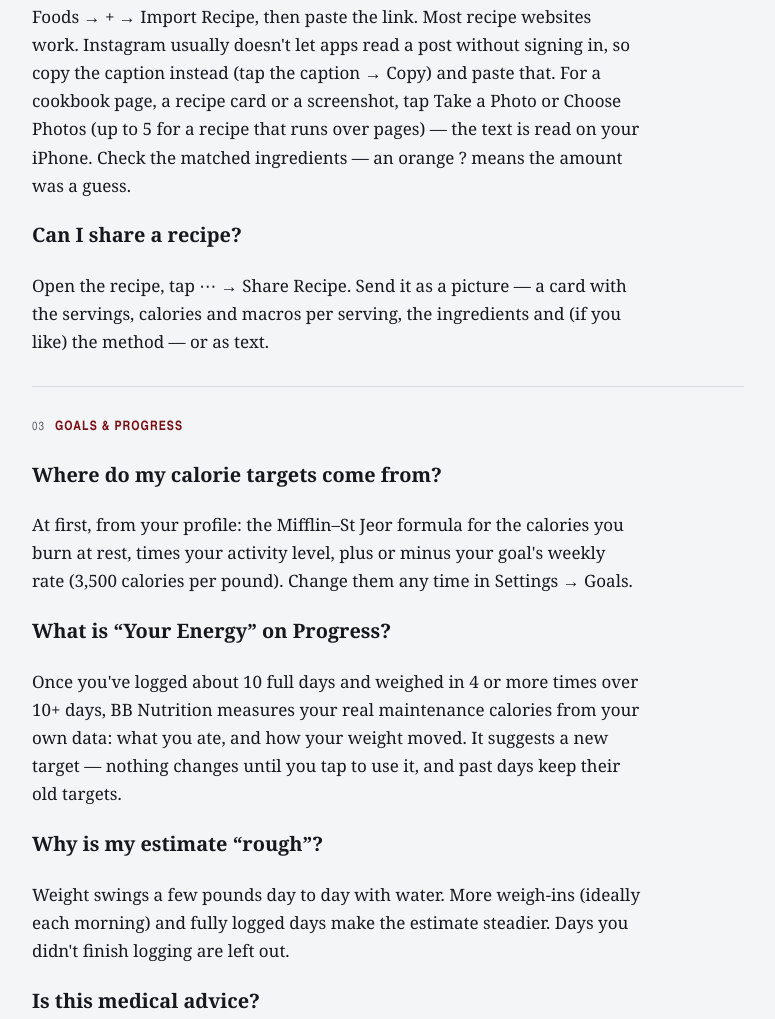
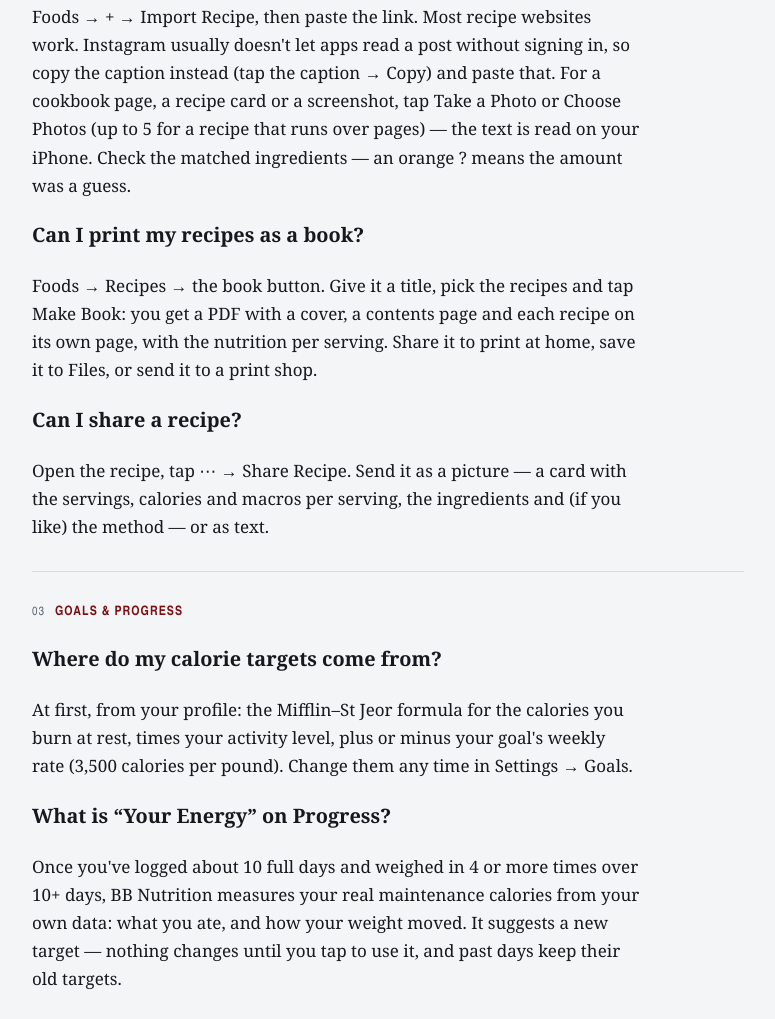
Before and after one commit to rhenze74/BB-Nutrition-Legal, a plain HTML site: page support.html in a window 1280 px wide. Shown: the part 2159-3178 px from the top of the page, without its empty margins (252-1027 px from the left). Drawn offline with Linux system fonts and the light colour scheme.

Commit message:
Support page: recipe book FAQ

```diff
--- a/support.html
+++ b/support.html
@@ -243,6 +243,8 @@
   <p>Foods → Recipes. Type the ingredients the way a recipe does (“2 cups rice”, “1 lb chicken breast”), set the servings, and BB Nutrition works out the nutrition per serving. Log a serving from the recipe, or find it in Add Food like any other food.</p>
   <h3>Can I import a recipe from a website, Instagram or a cookbook?</h3>
   <p>Foods → + → Import Recipe, then paste the link. Most recipe websites work. Instagram usually doesn&#x27;t let apps read a post without signing in, so copy the caption instead (tap the caption → Copy) and paste that. For a cookbook page, a recipe card or a screenshot, tap Take a Photo or Choose Photos (up to 5 for a recipe that runs over pages) — the text is read on your iPhone. Check the matched ingredients — an orange ? means the amount was a guess.</p>
+  <h3>Can I print my recipes as a book?</h3>
+  <p>Foods → Recipes → the book button. Give it a title, pick the recipes and tap Make Book: you get a PDF with a cover, a contents page and each recipe on its own page, with the nutrition per serving. Share it to print at home, save it to Files, or send it to a print shop.</p>
   <h3>Can I share a recipe?</h3>
   <p>Open the recipe, tap ⋯ → Share Recipe. Send it as a picture — a card with the servings, calories and macros per serving, the ingredients and (if you like) the method — or as text.</p>
 </section>
```
